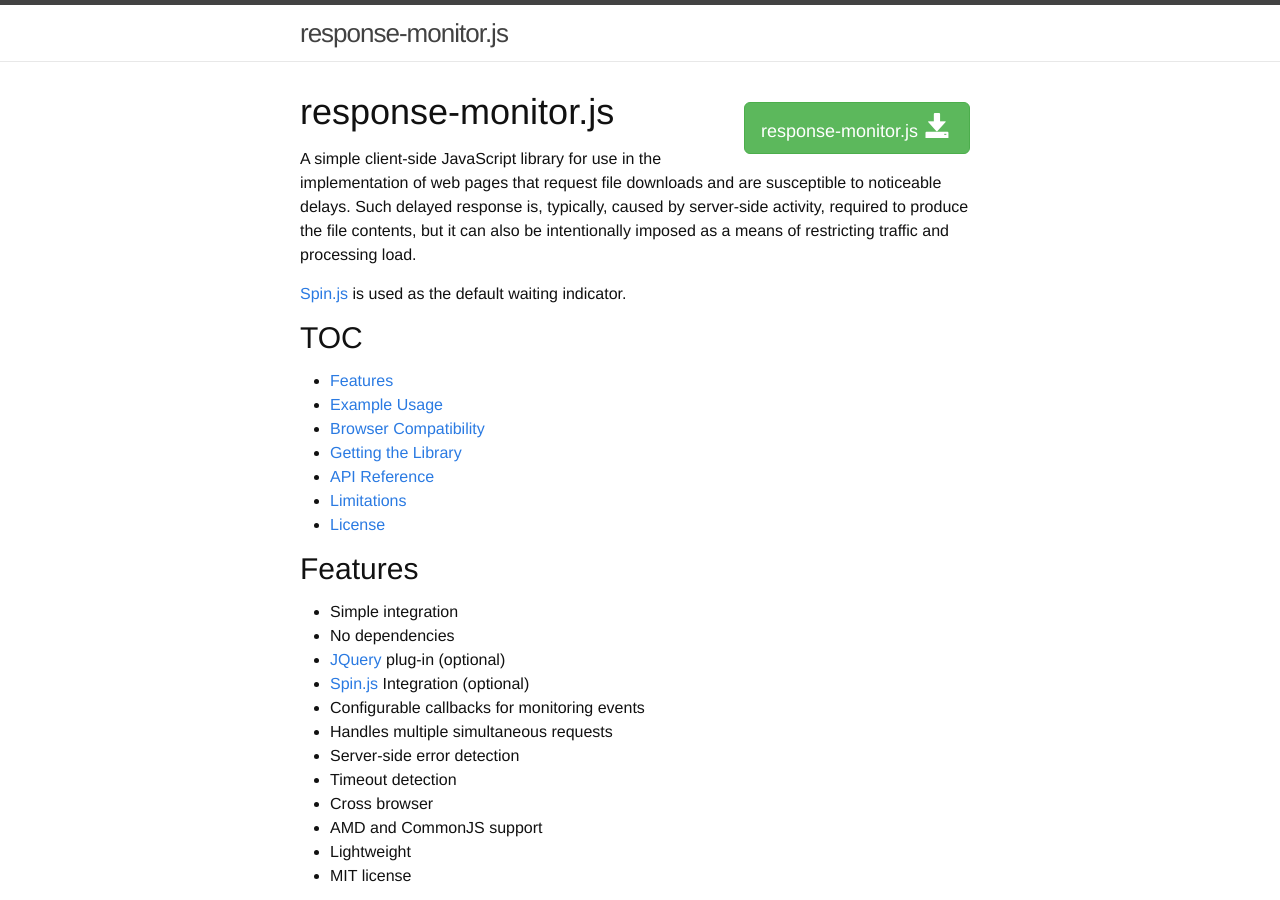
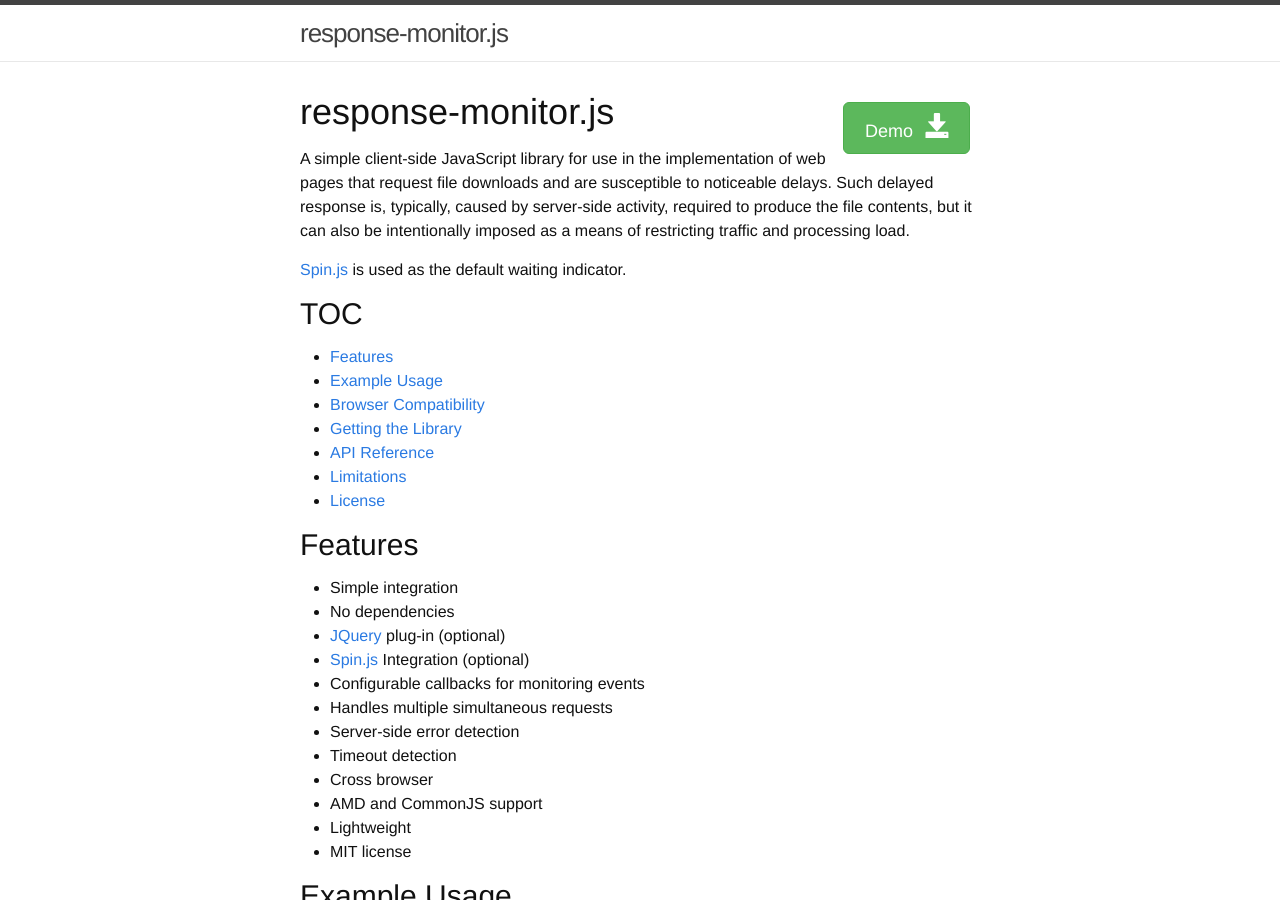
Before and after one commit to witstep/response-monitor.js, a Jekyll site: the page built from index.md, in a window 1280 px wide and 900 px high. Built offline with Jekyll 4.4.1, drawn with Linux system fonts in a browser that asks for light colours; nearby versions of some CDN libraries; Markdown is read by kramdown in place of the engine named in the settings.

Commit message:
Renamed "Download" to "Demo"

```diff
--- a/_includes/download.html
+++ b/_includes/download.html
@@ -1,6 +1,6 @@
 <div style="float: right; position: relative; margin: 10px;">
 	<a id="anchor" class="btn btn-lg btn-success" href="{{ site.demo_url }}?dividend=8&divisor=4#5">
-		response-monitor.js
+		&nbsp;Demo&nbsp;
 		<span style="width:30px;font-size:25px;" id="countdown" class="glyphicon glyphicon-save" aria-hidden="true"></span>
 	</a>
 </div>
```
